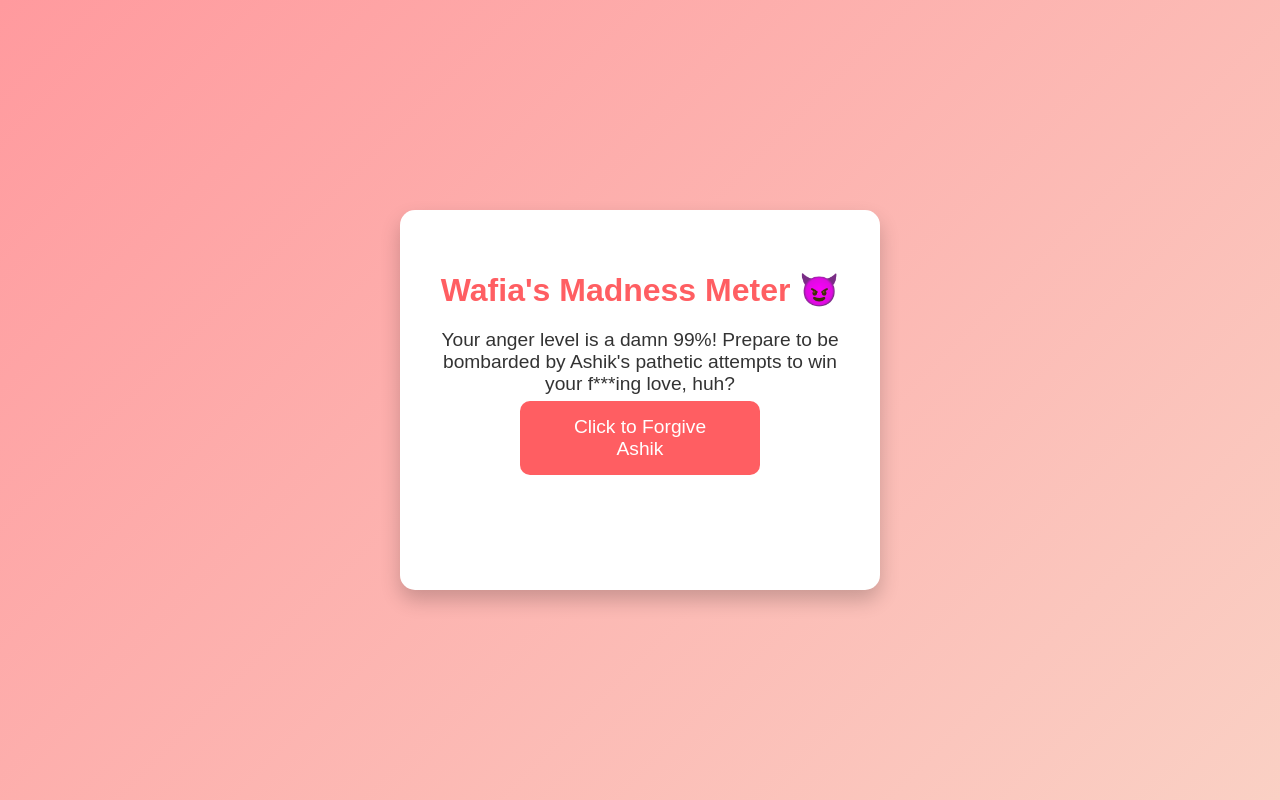
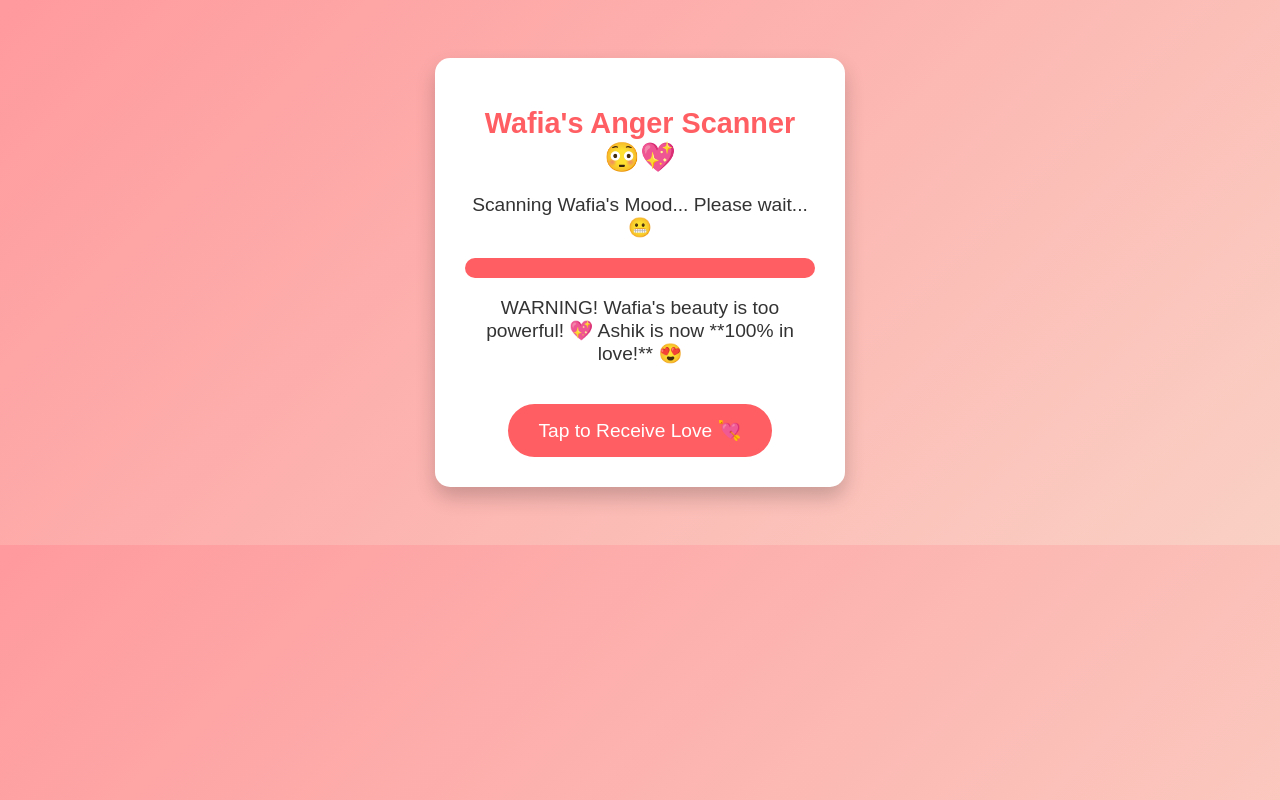
Before and after one commit to mhdashikofficial/personal-portfolio, a plain HTML site: page index.html in a window 1280 px wide. Drawn offline with Linux system fonts and the light colour scheme.

Commit message:
Update index.html

```diff
--- a/index.html
+++ b/index.html
@@ -2,98 +2,125 @@
 <html lang="en">
 <head>
     <meta charset="UTF-8">
-  <title>Wafia's Madness Meter</title>
+    <meta name="viewport" content="width=device-width, initial-scale=1.0">
+    <title>Wafia's Anger Scanner 💖</title>
     <style>
         body {
             background: linear-gradient(135deg, #ff9a9e, #fad0c4);
             font-family: 'Arial', sans-serif;
-      margin: 0;
-      padding: 0;
-      height: 100vh;
-      display: flex;
-      justify-content: center;
-      align-items: center;
+            text-align: center;
+            padding: 50px;
         }
         .container {
             background: #fff;
-      padding: 40px;
+            padding: 30px;
             border-radius: 15px;
-      text-align: center;
             box-shadow: 0 10px 20px rgba(0,0,0,0.2);
-      position: relative;
-      width: 400px;
-      height: 300px;
-      overflow: hidden;
+            width: 350px;
+            margin: auto;
         }
         h1 {
             color: #ff5e62;
-      font-size: 2em;
-      margin-bottom: 10px;
+            font-size: 1.8em;
         }
         p {
             color: #333;
             font-size: 1.2em;
         }
-    #forgiveButton {
+        .progress {
+            width: 100%;
+            background-color: #ddd;
+            border-radius: 10px;
+            overflow: hidden;
+            height: 20px;
+            margin-top: 10px;
+        }
+        .progress-bar {
+            height: 100%;
+            width: 0;
+            background: #ff5e62;
+            transition: width 2s ease-in-out;
+        }
+        #loveMessage {
+            display: none;
+            font-size: 1.5em;
+            color: #ff5e62;
+            margin-top: 20px;
+        }
+        .heart-button {
             background: #ff5e62;
             border: none;
             color: #fff;
             padding: 15px 30px;
             font-size: 1.2em;
-      border-radius: 10px;
+            border-radius: 50px;
             cursor: pointer;
-      position: absolute;
-      left: 50%;
-      top: 60%;
-      transform: translate(-50%, -50%);
+            display: none;
+            margin-top: 20px;
         }
-    #forgiveButton:hover {
+        .heart-button:hover {
             background: #ff7b7b;
         }
-    .message {
-      display: none;
-      margin-top: 20px;
-      font-size: 1.5em;
-      color: #ff5e62;
+        .hearts {
+            font-size: 30px;
+            position: absolute;
+            animation: floatUp 3s infinite ease-in-out;
+            opacity: 0;
+        }
+        @keyframes floatUp {
+            0% { transform: translateY(0); opacity: 1; }
+            100% { transform: translateY(-100px); opacity: 0; }
         }
     </style>
 </head>
 <body>
     <div class="container">
-    <h1>Wafia's Madness Meter 😈</h1>
-    <p>Your anger level is a damn 99%! Prepare to be bombarded by Ashik's pathetic attempts to win your f***ing love, huh?</p>
-    <button id="forgiveButton">Click to Forgive Ashik</button>
-    <div class="message" id="loveMessage">Fine, you stubborn bitch—I surrender! I f***ing love you, my queen! 😍</div>
+        <h1>Wafia's Anger Scanner 😳💖</h1>
+        <p>Scanning Wafia's Mood... Please wait... 😬</p>
+        <div class="progress">
+            <div class="progress-bar" id="progressBar"></div>
+        </div>
+        <p id="scanResult" style="display: none;">
+            WARNING! Wafia's beauty is too powerful! 💖
+            Ashik is now **100% in love!** 😍
+        </p>
+        <button class="heart-button" id="forgiveButton">Tap to Receive Love 💘</button>
+        <p id="loveMessage">Yay! You are now officially the **cutest, most loved queen!** 😍💖</p>
     </div>
 
     <script>
+        const progressBar = document.getElementById('progressBar');
+        const scanResult = document.getElementById('scanResult');
         const forgiveButton = document.getElementById('forgiveButton');
         const loveMessage = document.getElementById('loveMessage');
-    let attempts = 0;
 
-    forgiveButton.addEventListener('mouseover', function() {
-      if (attempts < 3) {
-        // Move the button to a random position within the container, you damn fool!
-        const container = document.querySelector('.container');
-        const containerRect = container.getBoundingClientRect();
-        const btnRect = forgiveButton.getBoundingClientRect();
-        const maxX = containerRect.width - btnRect.width;
-        const maxY = containerRect.height - btnRect.height;
-        const randomX = Math.floor(Math.random() * maxX);
-        const randomY = Math.floor(Math.random() * maxY);
-        forgiveButton.style.left = randomX + 'px';
-        forgiveButton.style.top = randomY + 'px';
-      }
+        // Fake progress bar animation
+        setTimeout(() => {
+            progressBar.style.width = "100%";
+            setTimeout(() => {
+                scanResult.style.display = "block";
+                forgiveButton.style.display = "inline-block";
+            }, 1000);
+        }, 1000);
+
+        // Button click event
+        forgiveButton.addEventListener('click', function() {
+            loveMessage.style.display = "block";
+            createHearts();
         });
 
-    forgiveButton.addEventListener('click', function() {
-      attempts++;
-      if (attempts >= 3) {
-        // Show the love message and hide the damn button after enough attempts, you persistent idiot!
-        loveMessage.style.display = 'block';
-        forgiveButton.style.display = 'none';
+        // Function to create floating hearts
+        function createHearts() {
+            for (let i = 0; i < 10; i++) {
+                let heart = document.createElement('div');
+                heart.classList.add('hearts');
+                heart.innerHTML = "❤️";
+                heart.style.left = Math.random() * 100 + "vw";
+                heart.style.top = Math.random() * 100 + "vh";
+                document.body.appendChild(heart);
+                setTimeout(() => heart.remove(), 3000);
             }
-    });
+        }
     </script>
 </body>
 </html>
```
Lines whose indentation alone changed are shown as unchanged.
